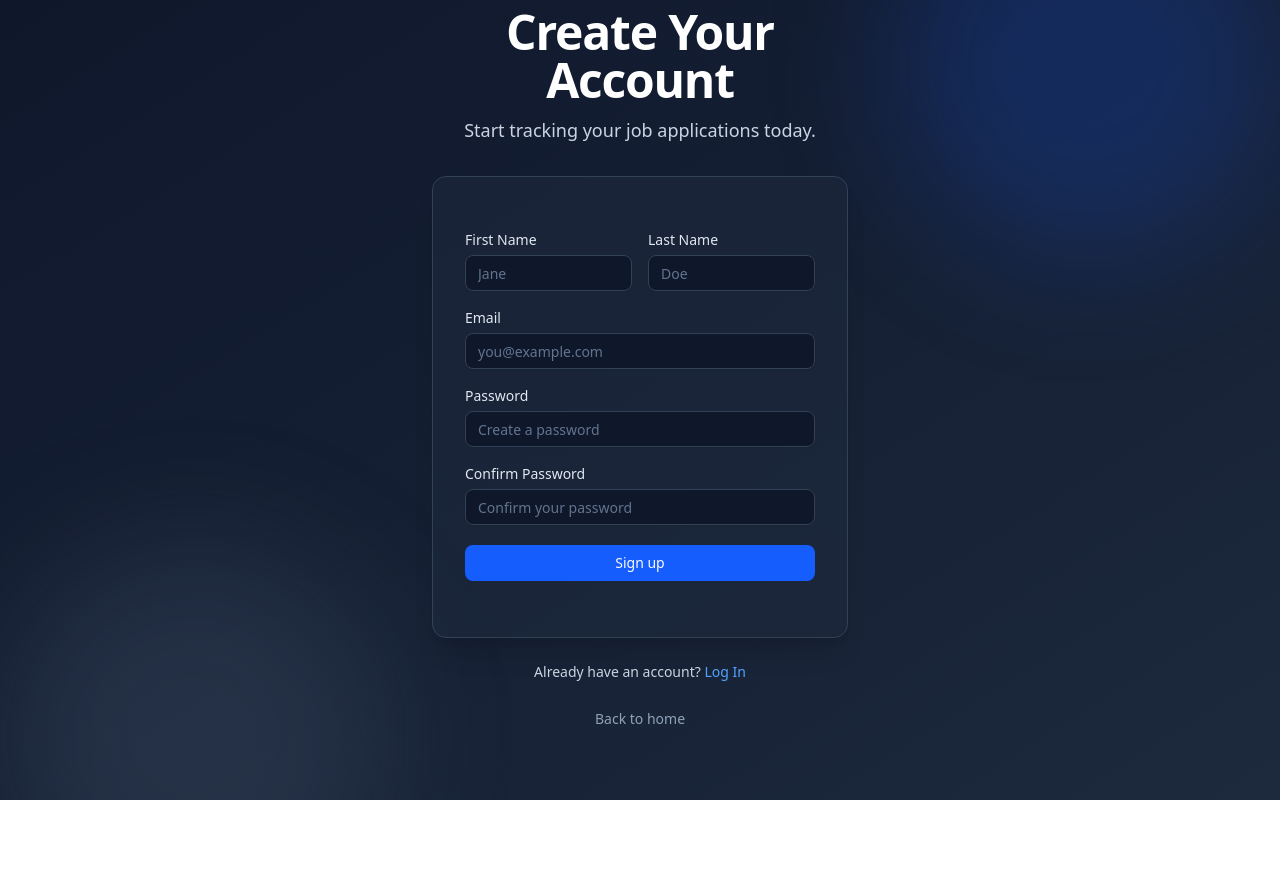
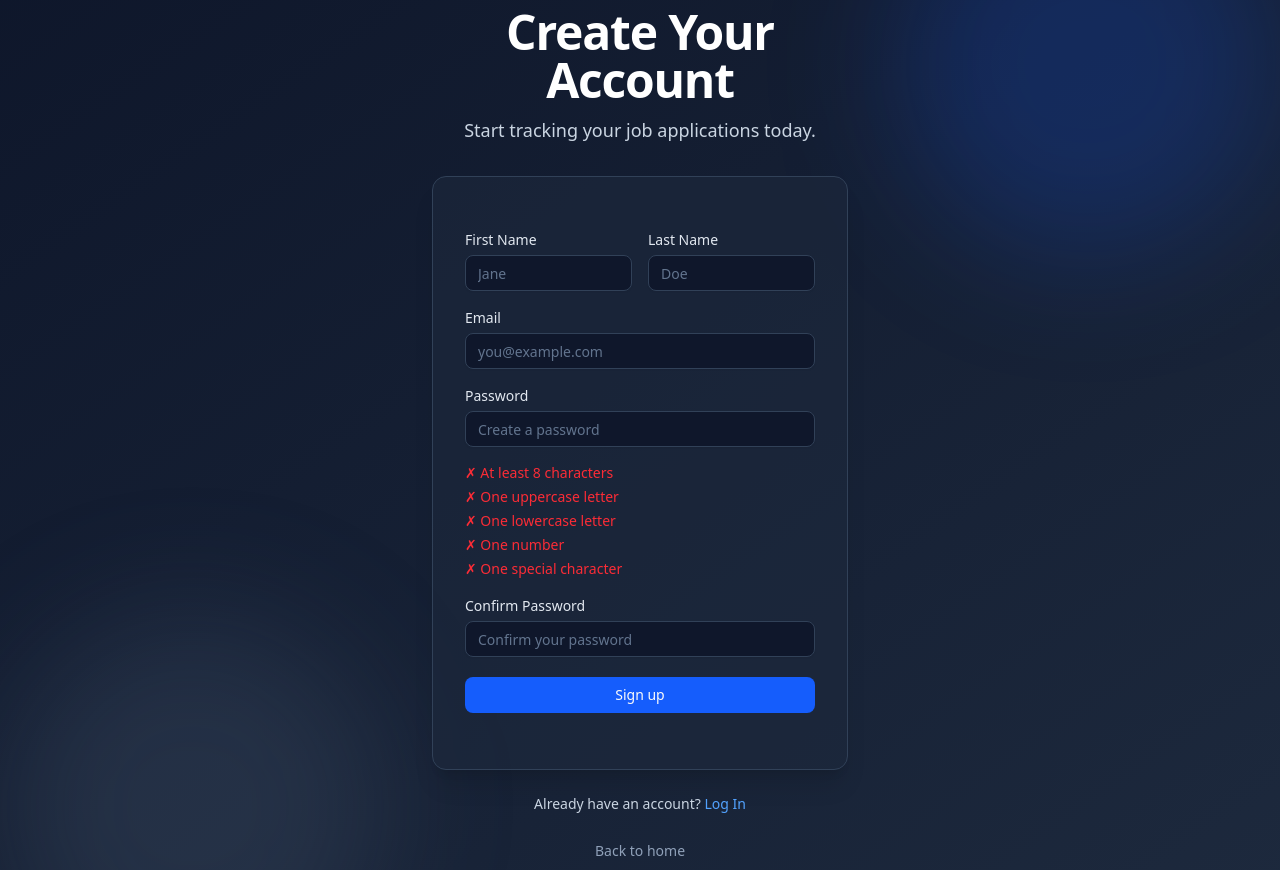
Before and after one commit to JMccabe1-ggc/Time2Apply, a React app in the folder frontend/: page /signup in a window 1280 px wide. Before the commit the page ends 800 px from the top, so only its background shows below. Built offline with nearby package versions, Linux system fonts and the light colour scheme; no server answers; the HTML template or start-up script is replaced by a standard one.

Commit message:
password rules

```diff
--- a/frontend/src/components/forms/SignupForm.tsx
+++ b/frontend/src/components/forms/SignupForm.tsx
@@ -21,6 +21,17 @@ const SignUpForm = ({ onSubmit, loading }: SignUpFormProps) => {
   const [password, setPassword] = useState("");
   const [confirmPassword, setConfirmPassword] = useState("");
   const [error, setError] = useState<string | null>(null);
+
+  const checkPassword = (password: string) => {
+  return {
+    length: password.length >= 8,
+    uppercase: /[A-Z]/.test(password),
+    lowercase: /[a-z]/.test(password),
+    number: /[0-9]/.test(password),
+    special: /[^A-Za-z0-9]/.test(password),
+  };
+};
+const rules = checkPassword(password);
 
   const handleSubmit = async (e: React.FormEvent) => {
     e.preventDefault();
@@ -98,6 +109,27 @@ const SignUpForm = ({ onSubmit, loading }: SignUpFormProps) => {
               className="bg-slate-900 border-slate-700 text-white placeholder:text-slate-500"
               required
             />
+            <ul className="text-sm mt-2 space-y-1">
+  <li className={rules.length ? "text-green-500" : "text-red-500"}>
+    {rules.length ? "✓" : "✗"} At least 8 characters
+  </li>
+
+  <li className={rules.uppercase ? "text-green-500" : "text-red-500"}>
+    {rules.uppercase ? "✓" : "✗"} One uppercase letter
+  </li>
+
+  <li className={rules.lowercase ? "text-green-500" : "text-red-500"}>
+    {rules.lowercase ? "✓" : "✗"} One lowercase letter
+  </li>
+
+  <li className={rules.number ? "text-green-500" : "text-red-500"}>
+    {rules.number ? "✓" : "✗"} One number
+  </li>
+
+  <li className={rules.special ? "text-green-500" : "text-red-500"}>
+    {rules.special ? "✓" : "✗"} One special character
+  </li>
+</ul>
           </div>
 
           <div className="grid gap-2">
```
